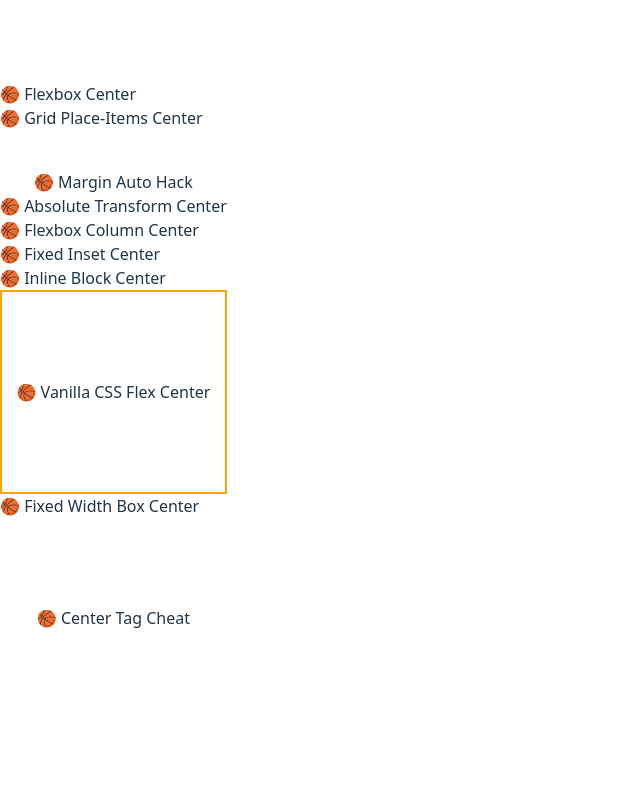
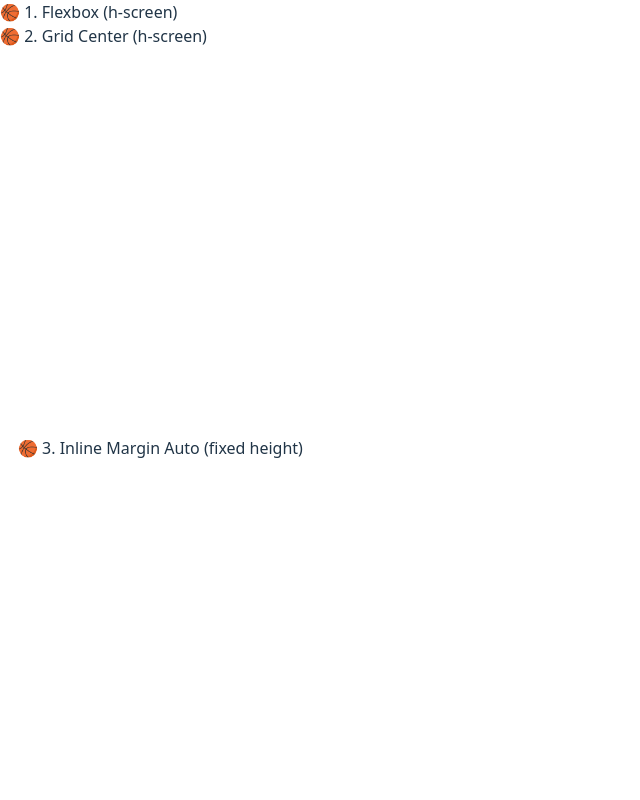
Before and after one commit to chrisskinr/nba-jam-guess-game, a React (Vite) app: page / in a window 1280 px wide. Shown: the top 800 px of the page, without its empty margins (0-640 px from the left). Built offline with nearby package versions, Linux system fonts and the light colour scheme.

Commit message:
v12: 10 new centering methods from architect council

```diff
--- a/src/App.jsx
+++ b/src/App.jsx
@@ -1,69 +1,59 @@
 function App() {
   return (
-    <div className="min-h-screen bg-black text-white p-8 space-y-8">
+    <div className="min-h-screen bg-black text-white text-xl space-y-10 p-10">
 
-      {/* Architect 1 - Flexbox Center */}
-      <div className="min-h-[200px] flex justify-center items-center border-2 border-red-500">
-        <div>🏀 Flexbox Center</div>
+      {/* 1. Tailwind Flexbox + h-screen (fixed) */}
+      <div className="h-screen flex justify-center items-center border-2 border-red-500">
+        <div>🏀 1. Flexbox (h-screen)</div>
       </div>
 
-      {/* Architect 2 - Grid Center */}
-      <div className="min-h-[200px] grid place-items-center border-2 border-green-500">
-        <div>🏀 Grid Place-Items Center</div>
+      {/* 2. Tailwind Grid + h-screen */}
+      <div className="h-screen grid place-items-center border-2 border-green-500">
+        <div>🏀 2. Grid Center (h-screen)</div>
       </div>
 
-      {/* Architect 3 - Margin Auto */}
-      <div className="min-h-[200px] border-2 border-blue-500 flex items-start">
-        <div style={{ margin: "0 auto", marginTop: "40px", width: "fit-content" }}>
-          🏀 Margin Auto Hack
+      {/* 3. Flex with explicit width/height on parent + margin auto */}
+      <div className="border-2 border-blue-500" style={{ height: "100vh", display: "flex", justifyContent: "center", alignItems: "center" }}>
+        <div style={{ width: "fit-content", margin: "0 auto" }}>🏀 3. Inline Margin Auto (fixed height)</div>
+      </div>
+
+      {/* 4. Absolute with fixed height + relative wrapper */}
+      <div className="relative border-2 border-yellow-500" style={{ height: "100vh" }}>
+        <div className="absolute left-1/2 top-1/2 -translate-x-1/2 -translate-y-1/2">
+          🏀 4. Absolute + Transform (fixed wrapper)
         </div>
       </div>
 
-      {/* Architect 4 - Absolute Position */}
-      <div className="relative min-h-[200px] border-2 border-yellow-500">
-        <div className="absolute left-1/2 top-1/2 -translate-x-1/2 -translate-y-1/2">
-          🏀 Absolute Transform Center
+      {/* 5. Flexbox Column Nested */}
+      <div className="h-screen flex flex-col justify-center items-center border-2 border-pink-500">
+        <div>🏀 5. Flex Column Nested</div>
+      </div>
+
+      {/* 6. Fixed + Inset Correctly Applied */}
+      <div className="relative border-2 border-purple-500" style={{ height: "100vh" }}>
+        <div className="fixed inset-0 flex justify-center items-center">
+          🏀 6. Fixed Inset (true fullscreen)
         </div>
       </div>
 
-      {/* Architect 5 - Flexbox Column */}
-      <div className="min-h-[200px] flex flex-col justify-center items-center border-2 border-pink-500">
-        <div>🏀 Flexbox Column Center</div>
+      {/* 7. Inline-Block + Text-Center (wrapped inside centered flex) */}
+      <div className="h-screen flex justify-center items-center text-center border-2 border-cyan-500">
+        <span className="inline-block">🏀 7. Inline Block Inside Flex</span>
       </div>
 
-      {/* Architect 6 - Fixed Screen Inset */}
-      <div className="relative min-h-[200px] border-2 border-purple-500">
-        <div className="fixed inset-0 flex justify-center items-center">
-          <div>🏀 Fixed Inset Center</div>
-        </div>
+      {/* 8. Raw Inline CSS Only */}
+      <div style={{ height: "100vh", display: "flex", justifyContent: "center", alignItems: "center", border: "2px solid orange" }}>
+        🏀 8. Vanilla Flex CSS (again)
       </div>
 
-      {/* Architect 7 - Inline Block */}
-      <div className="min-h-[200px] text-center flex justify-center items-center border-2 border-cyan-500">
-        <span className="inline-block">🏀 Inline Block Center</span>
+      {/* 9. Fixed width + mx-auto inside full-page flex */}
+      <div className="h-screen flex items-center border-2 border-lime-500">
+        <div className="w-[300px] mx-auto text-center">🏀 9. Fixed Width + mx-auto</div>
       </div>
 
-      {/* Architect 8 - Vanilla CSS Flex */}
-      <div style={{
-        height: "200px",
-        display: "flex",
-        justifyContent: "center",
-        alignItems: "center",
-        border: "2px solid orange"
-      }}>
-        🏀 Vanilla CSS Flex Center
-      </div>
-
-      {/* Architect 9 - Fixed Width Container */}
-      <div className="min-h-[200px] flex justify-center items-center border-2 border-lime-500">
-        <div className="w-[300px] text-center">🏀 Fixed Width Box Center</div>
-      </div>
-
-      {/* Architect 10 - HTML <center> (Bad Boy) */}
-      <div className="min-h-[200px] bg-gray-700 border-2 border-white">
-        <center style={{ height: "200px", display: "flex", alignItems: "center", justifyContent: "center" }}>
-          🏀 Center Tag Cheat
-        </center>
+      {/* 10. Body-filling wrapper with manual padding */}
+      <div className="border-2 border-white" style={{ height: "100vh", paddingTop: "calc(50vh - 1rem)", textAlign: "center" }}>
+        🏀 10. Padding Top Manual Center
       </div>
 
     </div>
```
